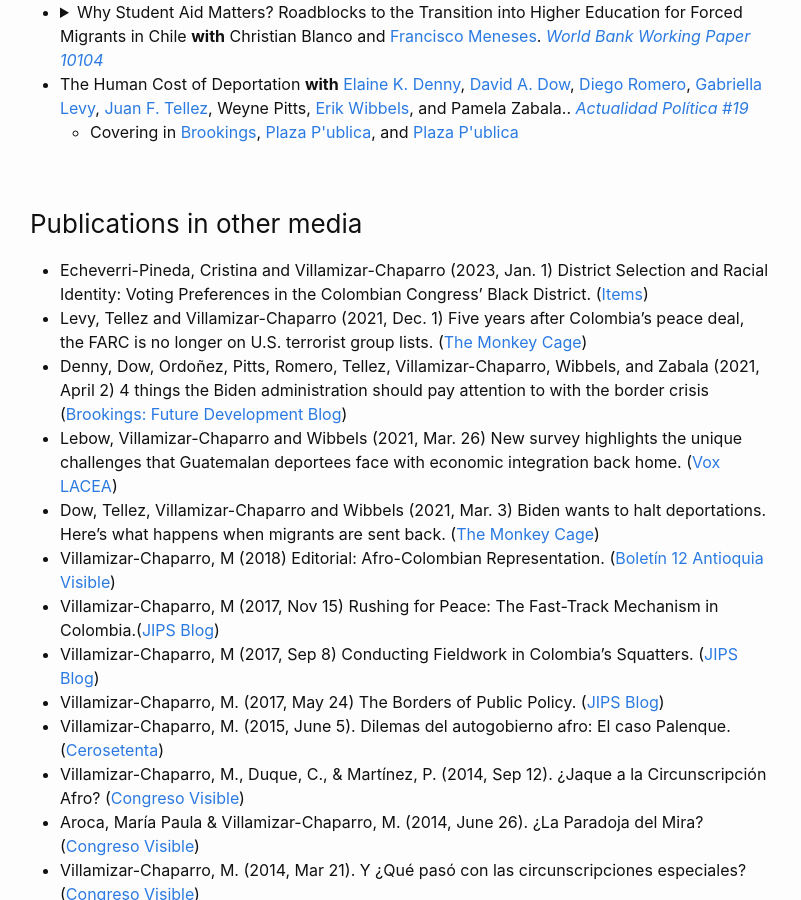
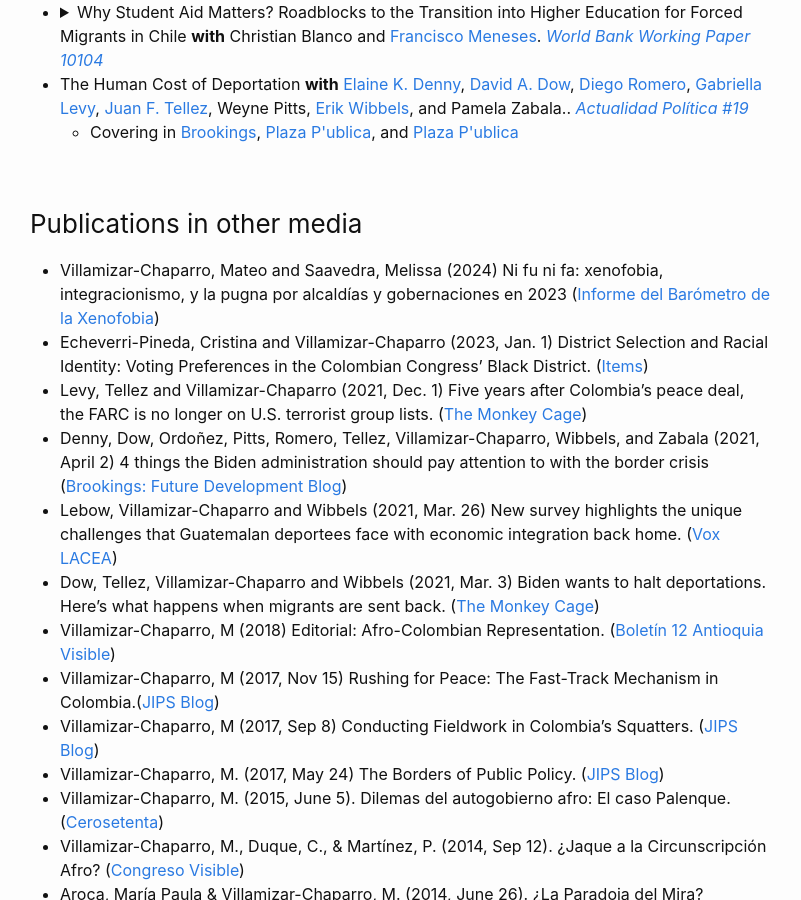
Before and after one commit to MateoVillamizarChaparro/MateoVillamizarChaparro.github.io, a Jekyll site: the page built from publications.md, in a window 1280 px wide and 900 px high, scrolled down 2099 px. Shown: the whole window, without its empty margins (240-1041 px from the left). Built offline with Jekyll 4.4.1, drawn with Linux system fonts in a browser that asks for light colours; our own code applies the rules of GitHub Pages for plain Markdown files; some of the changed text lies outside the part shown.

Commit message:
Update publications.md

```diff
--- a/publications.md
+++ b/publications.md
@@ -150,6 +150,7 @@
 
 
 ### Publications in other media
+  - Villamizar-Chaparro, Mateo and Saavedra, Melissa (2024) Ni fu ni fa: xenofobia, integracionismo, y la pugna por alcaldías y gobernaciones en 2023 ([Informe del Barómetro de la Xenofobia](https://drive.google.com/file/d/1d049ZNrvZBO3870AEzA43kATugAjl6Cl/view))
   - Echeverri-Pineda, Cristina and Villamizar-Chaparro (2023, Jan. 1) District Selection and Racial Identity: Voting Preferences in the Colombian Congress’ Black District. ([Items](https://items.ssrc.org/democracy-papers/democratic-anxieties-in-the-americas/district-selection-and-racial-identity/))
   - Levy, Tellez and Villamizar-Chaparro (2021, Dec. 1) Five years after Colombia’s peace deal, the FARC is no longer on U.S. terrorist group lists. ([The Monkey Cage](https://www.washingtonpost.com/politics/2021/12/02/five-years-after-colombias-peace-deal-farc-is-no-longer-us-terror-group-lists/))
   - Denny, Dow, Ordoñez, Pitts, Romero, Tellez, Villamizar-Chaparro, Wibbels, and Zabala (2021, April 2) 4 things the Biden administration should pay attention to with the border crisis ([Brookings: Future Development Blog](https://www.brookings.edu/blog/future-development/2021/04/02/4-things-the-biden-administration-should-pay-attention-to-with-the-border-crisis/))
```
Also changed, not shown: other parts of publications.md (+1 -1 lines).
